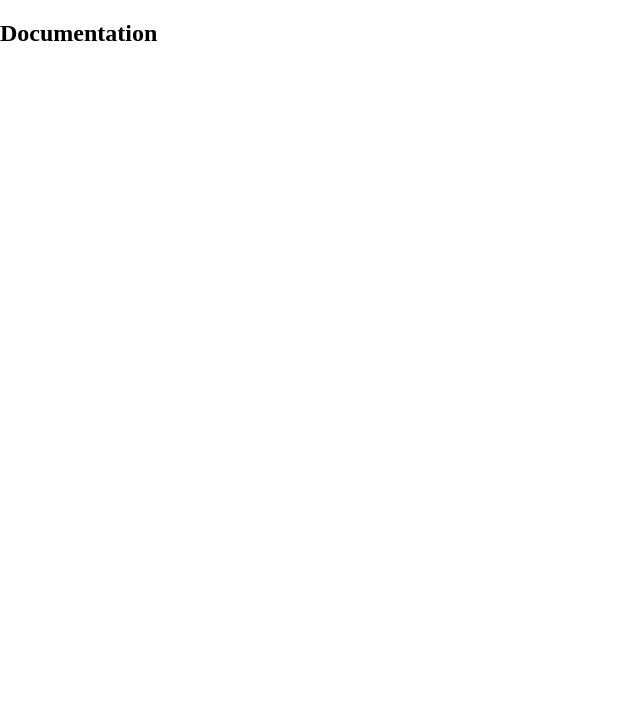
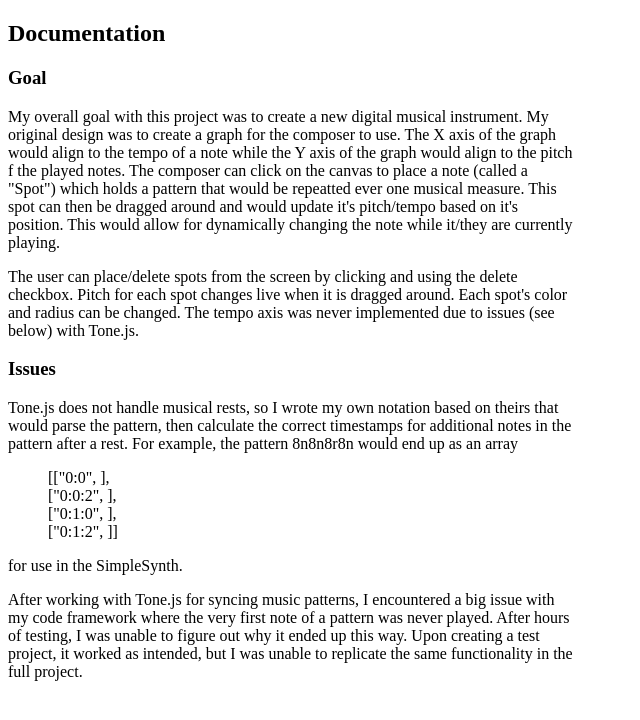
Before and after one commit to twixthehero/CAProject2, a plain HTML site: page docs.html in a window 1280 px wide. Shown: the whole page, without its empty margins (0-640 px from the left). Drawn offline with Linux system fonts and the light colour scheme.

Commit message:
Updated docs

```diff
--- a/docs.html
+++ b/docs.html
@@ -7,10 +7,14 @@
 
     <style>
 
-    body
+    p
     {
-        margin: 0;
-        padding: 0;
+        width: 45%;
+    }
+
+    li
+    {
+        list-style: none;
     }
 
     </style>
@@ -18,7 +22,34 @@
 
 <body>
     <h2>Documentation</h2>
-    <p></p>
+    <h3>Goal</h3>
+    <p>My overall goal with this project was to create a new digital musical instrument. My
+    original design was to create a graph for the composer to use. The X axis of the graph
+    would align to the tempo of a note while the Y axis of the graph would align to the pitch
+    f the played notes. The composer can click on the canvas to place a note (called a "Spot") which
+    holds a pattern that would be repeatted ever one musical measure. This spot can then be dragged
+    around and would update it's pitch/tempo based on it's position. This would allow for dynamically
+    changing the note while it/they are currently playing.</p>
+    <p>The user can place/delete spots from the screen by clicking and using the delete checkbox.
+    Pitch for each spot changes live when it is dragged around. Each spot's color and radius can be
+    changed. The tempo axis was never implemented due to issues (see below) with Tone.js.</p>
+    <h3>Issues</h3>
+    <p>
+    Tone.js does not handle musical rests, so I wrote my own notation based on theirs that
+    would parse the pattern, then calculate the correct timestamps for additional notes in the
+    pattern after a rest. For example, the pattern 8n8n8r8n would end up as an array
+    <ul>
+    <li>[["0:0", <frequency>],</li>
+    <li>["0:0:2", <frequency>],</li>
+    <li>["0:1:0", <frequency>],</li>
+    <li>["0:1:2", <frequency>]]</li>
+    </ul>
+    for use in the SimpleSynth.
+    </p>
+    <p>After working with Tone.js for syncing music patterns, I encountered a big issue with my
+    code framework where the very first note of a pattern was never played. After hours of testing,
+    I was unable to figure out why it ended up this way. Upon creating a test project, it worked
+    as intended, but I was unable to replicate the same functionality in the full project.</p>
 </body>
 
 </html>
```
